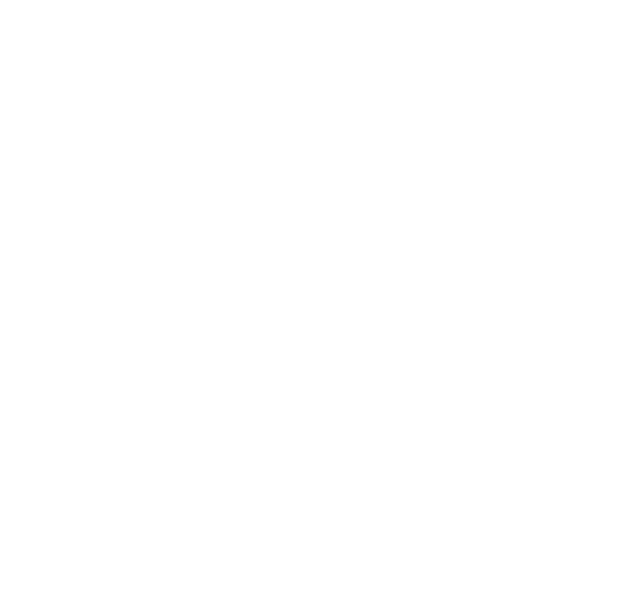
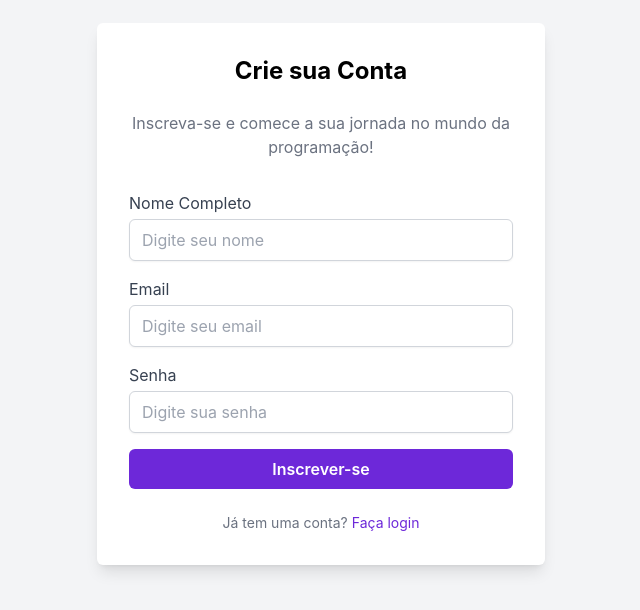
Before and after one commit to daniloagostinho/front-end-minha-plataforma, a React (Create React App) app: page /signup in a window 1280 px wide. Before the commit this address had no page. Shown: the part 106-716 px from the top of the page, without its empty margins (319-959 px from the left). Built offline with nearby package versions, Linux system fonts and the light colour scheme.

Commit message:
criando componente de cadastro

```diff
--- a/src/pages/Home.js
+++ b/src/pages/Home.js
@@ -3,8 +3,10 @@
 import { FaDollarSign, FaBookOpen, FaUsers } from 'react-icons/fa';
 import nodeImage from '../assets/images/node.png';
 import reactImage from '../assets/images/react.png';
+import { useNavigate } from 'react-router-dom';
 
 const Home = () => {
+  const navigate = useNavigate();
   return (
     <div className="bg-background min-h-screen">
       {/* Hero Section */}
@@ -94,7 +96,8 @@
         <p className="text-neutral mb-8">
           Inscreva-se hoje mesmo e comece sua jornada no mundo da programação.
         </p>
-        <button className="bg-secondary text-white font-semibold px-6 py-3 rounded-md hover:bg-purple-700 transition duration-200">
+        <button className="bg-secondary text-white font-semibold px-6 py-3 rounded-md hover:bg-purple-700 transition duration-200"
+        onClick={() => navigate('/signup')}>
           Inscrever-se
         </button>
       </section>
--- /dev/null
+++ b/src/pages/SignUp.js
@@ -0,0 +1,60 @@
+// src/pages/SignUp.js
+import React from 'react';
+
+const SignUp = () => {
+  return (
+    <div className="bg-background min-h-screen flex items-center justify-center">
+      <div className="bg-white rounded-md shadow-lg p-8 w-full max-w-md">
+        <h1 className="text-2xl font-bold text-center mb-6">Crie sua Conta</h1>
+        <p className="text-neutral text-center mb-8">
+          Inscreva-se e comece a sua jornada no mundo da programação!
+        </p>
+
+        <form className="space-y-4">
+          <label className="block">
+            <span className="text-gray-700">Nome Completo</span>
+            <input
+              type="text"
+              className="mt-1 block w-full px-3 py-2 bg-white border border-gray-300 rounded-md shadow-sm focus:outline-none focus:border-primary focus:ring focus:ring-primary-200"
+              placeholder="Digite seu nome"
+              required
+            />
+          </label>
+
+          <label className="block">
+            <span className="text-gray-700">Email</span>
+            <input
+              type="email"
+              className="mt-1 block w-full px-3 py-2 bg-white border border-gray-300 rounded-md shadow-sm focus:outline-none focus:border-primary focus:ring focus:ring-primary-200"
+              placeholder="Digite seu email"
+              required
+            />
+          </label>
+
+          <label className="block">
+            <span className="text-gray-700">Senha</span>
+            <input
+              type="password"
+              className="mt-1 block w-full px-3 py-2 bg-white border border-gray-300 rounded-md shadow-sm focus:outline-none focus:border-primary focus:ring focus:ring-primary-200"
+              placeholder="Digite sua senha"
+              required
+            />
+          </label>
+
+          <button
+            type="submit"
+            className="w-full bg-primary text-white font-semibold px-4 py-2 rounded-md hover:bg-secondary transition duration-200"
+          >
+            Inscrever-se
+          </button>
+        </form>
+
+        <p className="text-center text-sm text-gray-500 mt-6">
+          Já tem uma conta? <a href="/login" className="text-primary hover:underline">Faça login</a>
+        </p>
+      </div>
+    </div>
+  );
+};
+
+export default SignUp;
--- a/src/routes/index.js
+++ b/src/routes/index.js
@@ -4,16 +4,17 @@
 import Login from '../pages/Login';
 import Dashboard from '../pages/Dashboard';
 import Home from '../pages/Home';
+import SignUp from '../pages/SignUp';
 
 const AppRoutes = () => {
     return (
         <Router>
             <Routes>
                 <Route path="/" element={<Navigate to="/home" />} />
-                <Route path="/" element={<Navigate to="/dashboard" />} />
                 <Route path="/login" element={<Login />} />
                 <Route path="/dashboard" element={<Dashboard />} />
                 <Route path="/home" element={<Home />} />
+                <Route path="/signup" element={<SignUp />} />
             </Routes>
         </Router>
     );
```
